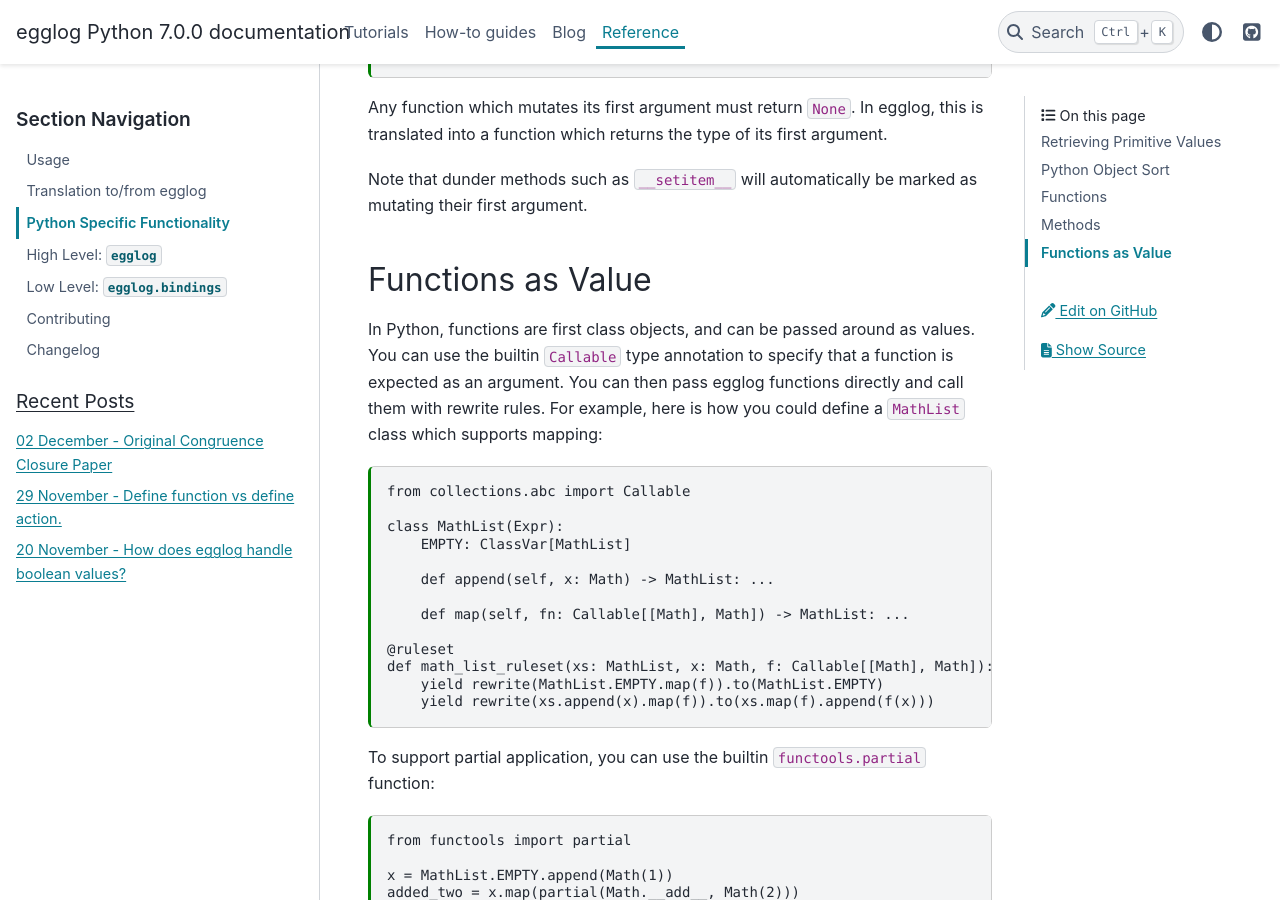
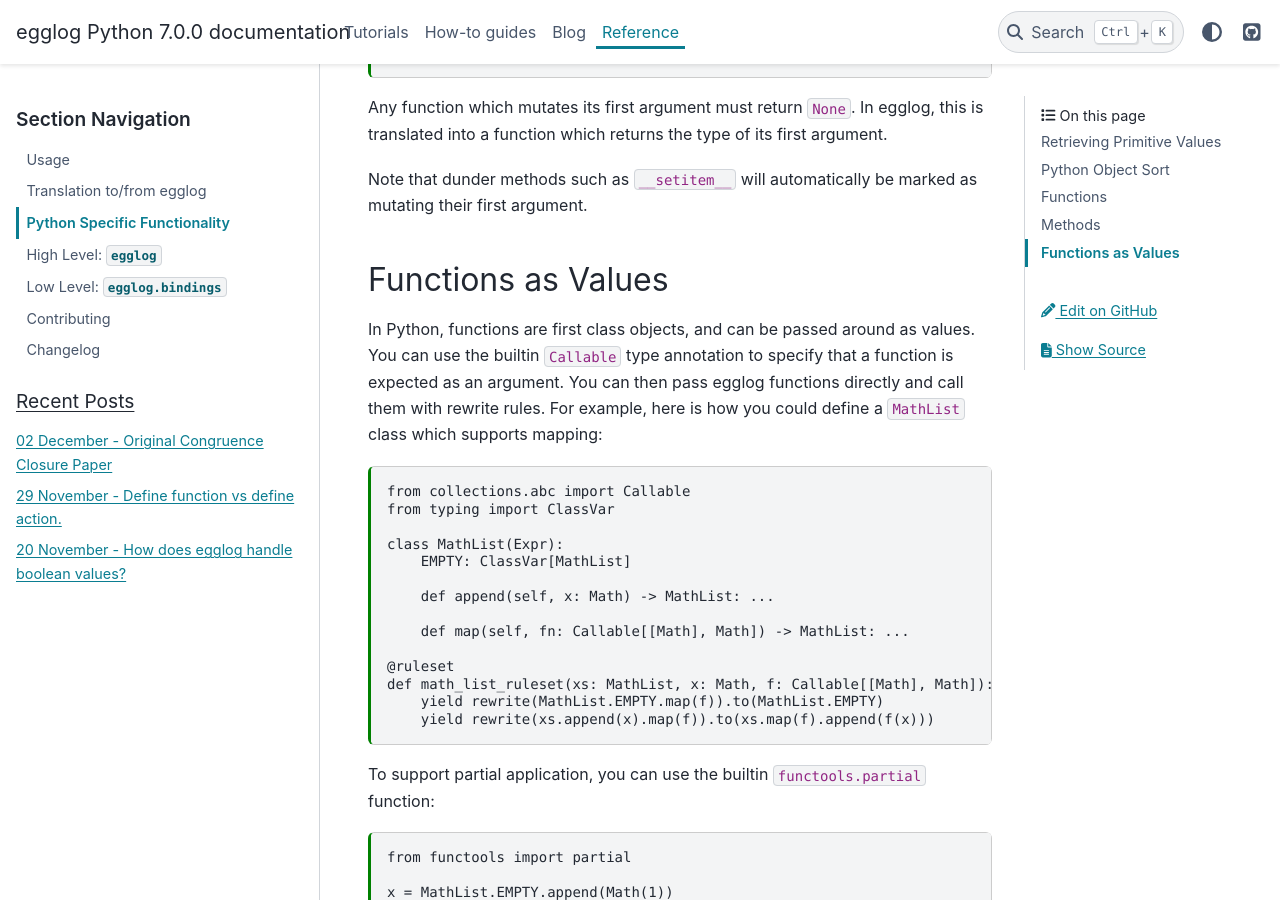
Before and after one commit to egraphs-good/egglog-python, a Sphinx documentation site: the page built from docs/reference/python-integration.md, in a window 1280 px wide and 900 px high, scrolled down 9486 px. Built offline with Sphinx 7.4.7 and the PyData theme 0.15.4, drawn with Linux system fonts in a browser that asks for light colours; pages that are not in the unit, such as notebooks, are missing from menus; comment, search, counter and statistics services are not loaded; the version number is read from the project's files by our own code.

Commit message:
Try fixing docs build

````diff
--- a/docs/reference/python-integration.md
+++ b/docs/reference/python-integration.md
@@ -389,7 +389,7 @@ returns the type of its first argument.
 
 Note that dunder methods such as `__setitem__` will automatically be marked as mutating their first argument.
 
-## Functions as Value
+## Functions as Values
 
 In Python, functions are first class objects, and can be passed around as values. You can use the builtin `Callable`
 type annotation to specify that a function is expected as an argument. You can then pass egglog functions directly
@@ -397,6 +397,7 @@ and call them with rewrite rules. For example, here is how you could define a `M
 
 ```{code-cell} python
 from collections.abc import Callable
+from typing import ClassVar
 
 class MathList(Expr):
     EMPTY: ClassVar[MathList]
````
